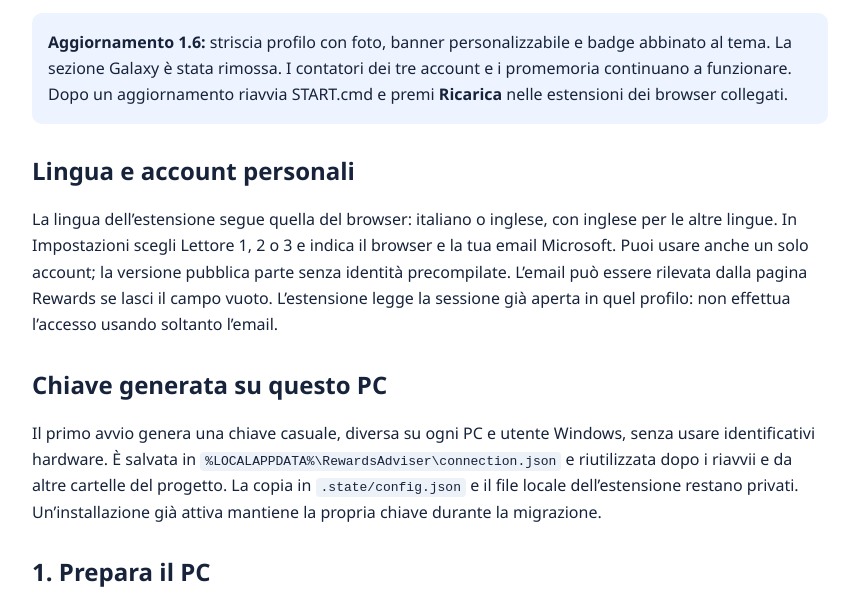
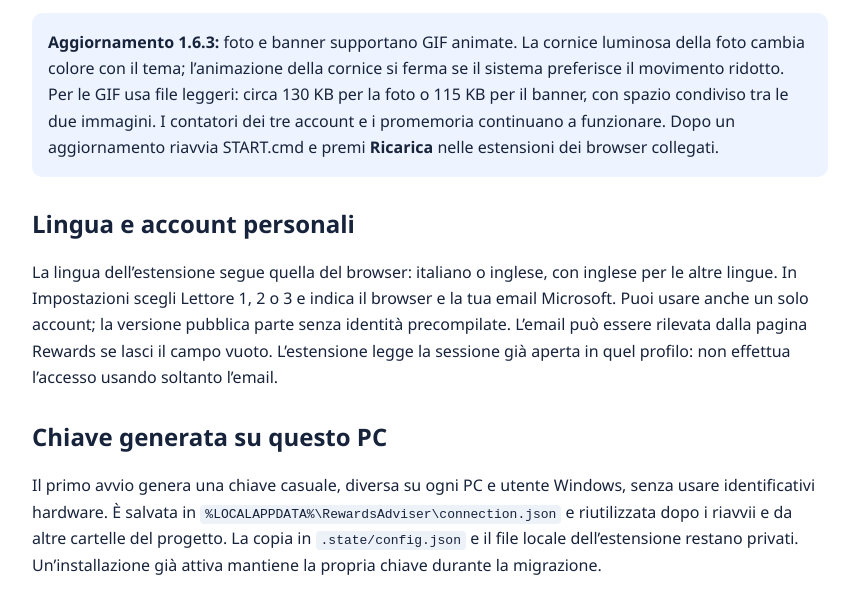
Before and after one commit to Nolbrix/rewards-adviser, a browser extension: page README.html in a window 1280 px wide. Shown: the part 219-808 px from the top of the page, without its empty margins (210-1055 px from the left). Drawn offline with Linux system fonts and the light colour scheme.

Commit message:
Release Rewards Adviser 1.6.3 with animated GIF profiles and theme auras

```diff
--- a/README.html
+++ b/README.html
@@ -2,7 +2,7 @@
 <html lang="it"><head><meta charset="utf-8"><meta name="viewport" content="width=device-width,initial-scale=1"><title>Rewards Adviser — guida</title>
 <style>body{font-family:Segoe UI,Arial,sans-serif;line-height:1.65;max-width:860px;margin:48px auto;padding:0 24px;background:#f5f7fb;color:#17233b}main{background:white;padding:32px;border-radius:18px}h1,h2{line-height:1.25}h2{margin-top:32px}code{background:#edf1f8;padding:2px 5px;border-radius:4px}a{color:#174bad}.note{background:#edf4ff;padding:16px;border-radius:10px}li{margin:10px 0}</style></head>
 <body><main><h1>Rewards Adviser</h1><p>Un pannello locale per seguire fino a tre account Microsoft Rewards su un PC Windows, con aggiornamenti e promemoria. Ogni persona usa i propri account e la propria chiave locale.</p>
-<p class="note"><strong>Aggiornamento 1.6:</strong> striscia profilo con foto, banner personalizzabile e badge abbinato al tema. La sezione Galaxy è stata rimossa. I contatori dei tre account e i promemoria continuano a funzionare. Dopo un aggiornamento riavvia START.cmd e premi <strong>Ricarica</strong> nelle estensioni dei browser collegati.</p>
+<p class="note"><strong>Aggiornamento 1.6.3:</strong> foto e banner supportano GIF animate. La cornice luminosa della foto cambia colore con il tema; l’animazione della cornice si ferma se il sistema preferisce il movimento ridotto. Per le GIF usa file leggeri: circa 130 KB per la foto o 115 KB per il banner, con spazio condiviso tra le due immagini. I contatori dei tre account e i promemoria continuano a funzionare. Dopo un aggiornamento riavvia START.cmd e premi <strong>Ricarica</strong> nelle estensioni dei browser collegati.</p>
 <h2>Lingua e account personali</h2><p>La lingua dell’estensione segue quella del browser: italiano o inglese, con inglese per le altre lingue. In Impostazioni scegli Lettore 1, 2 o 3 e indica il browser e la tua email Microsoft. Puoi usare anche un solo account; la versione pubblica parte senza identità precompilate. L’email può essere rilevata dalla pagina Rewards se lasci il campo vuoto. L’estensione legge la sessione già aperta in quel profilo: non effettua l’accesso usando soltanto l’email.</p><h2>Chiave generata su questo PC</h2><p>Il primo avvio genera una chiave casuale, diversa su ogni PC e utente Windows, senza usare identificativi hardware. È salvata in <code>%LOCALAPPDATA%\RewardsAdviser\connection.json</code> e riutilizzata dopo i riavvii e da altre cartelle del progetto. La copia in <code>.state/config.json</code> e il file locale dell’estensione restano privati. Un’installazione già attiva mantiene la propria chiave durante la migrazione.</p><h2>1. Prepara il PC</h2><ol>
 <li>Installa <strong>Python 3.11 o successivo</strong> dal <a href="https://www.python.org/downloads/windows/">sito ufficiale Python per Windows</a>. Durante l'installazione abilita il launcher Python oppure l'opzione per aggiungere Python a PATH.</li>
 <li>Estrai tutto il file ZIP in una cartella normale dove puoi scrivere. Non avviare i file dall'interno dello ZIP. Tieni insieme <code>manifest.json</code>, <code>extension</code> e <code>companion</code>.</li>
--- a/package.json
+++ b/package.json
@@ -1,6 +1,6 @@
 {
   "name": "rewards-adviser",
-  "version": "1.6.2",
+  "version": "1.6.3",
   "private": true,
   "description": "Local Microsoft Rewards dashboard for up to three browser profiles",
   "scripts": {
```
Also changed, not shown: README.md, manifest.json.
